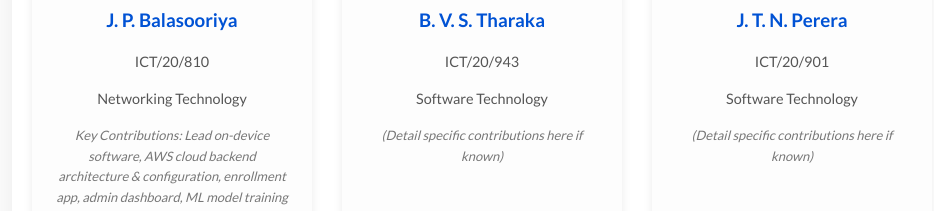
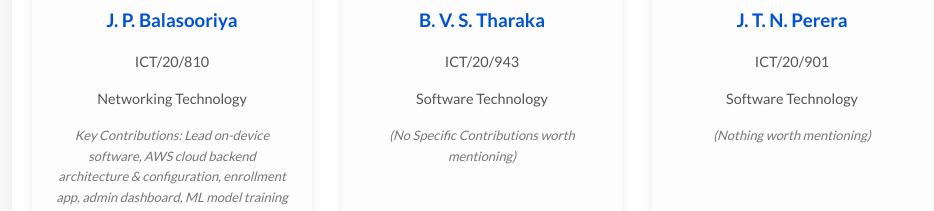
Before and after one commit to jpasandul/Research-Project-Showcase-Website, a plain HTML site: page index.html in a window 1280 px wide. Shown: the part 5620-5831 px from the top of the page, without its empty margins (158-1092 px from the left). Drawn offline with Linux system fonts and the light colour scheme.

Commit message:
Update team member contribution descriptions in index.html for clarity

```diff
--- a/index.html
+++ b/index.html
@@ -157,7 +157,7 @@
                     <h3>B. V. S. Tharaka</h3>
                     <p>ICT/20/943</p>
                     <p>Software Technology</p>
-                    <p><em>(Detail specific contributions here if known)</em></p>
+                    <p><em>(No Specific Contributions worth mentioning)</em></p>
                 </div>
                 <div class="team-member">
                     <!-- <img src="images/jtn_perera.jpg" alt="J. T. N. Perera"> -->
@@ -165,7 +165,7 @@
                     <h3>J. T. N. Perera</h3>
                     <p>ICT/20/901</p>
                     <p>Software Technology</p>
-                    <p><em>(Detail specific contributions here if known)</em></p>
+                    <p><em>(Nothing worth mentioning)</em></p>
                 </div>
             </div>
 
```
